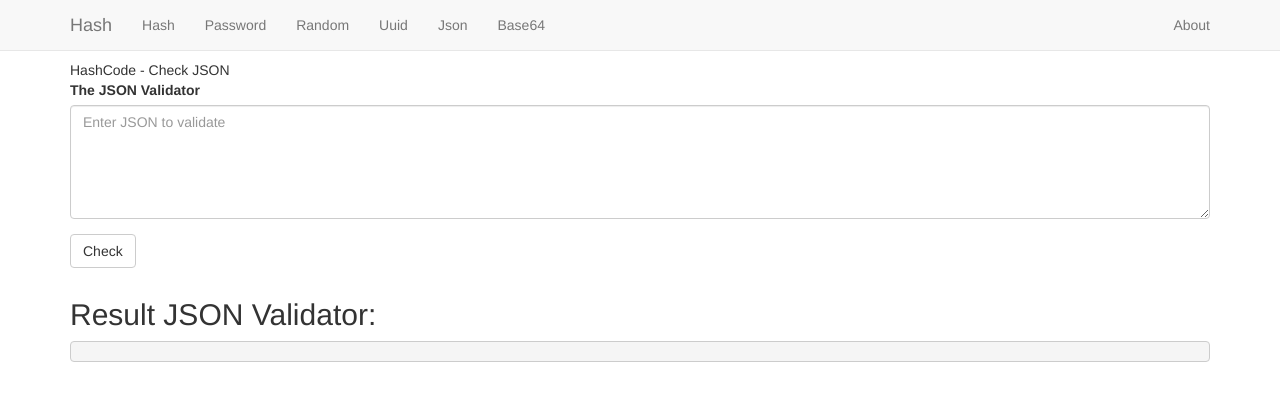
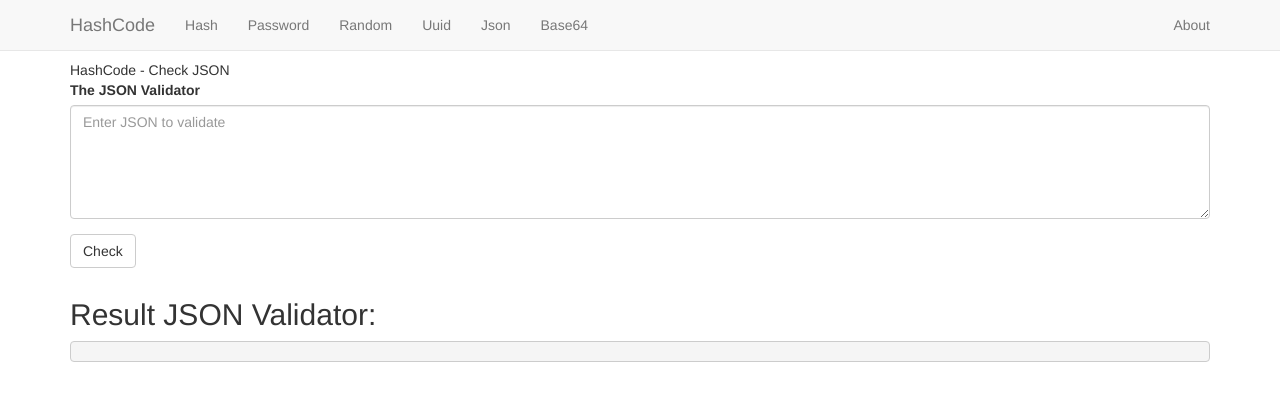
Before and after one commit to tim96/hash-symfony4, a Symfony app: template templates/index/json.html.twig in a window 1280 px wide. Shown: the top 401 px of the page. Run offline with Twig, Linux system fonts and the light colour scheme; the template is opened without the code that fills it, so the values that code supplies are empty; some libraries are stand-ins or nearby versions.

Commit message:
Changed title for project inside main layout.

```diff
--- a/templates/base.html.twig
+++ b/templates/base.html.twig
@@ -28,7 +28,7 @@
                 <span class="icon-bar"></span>
                 <span class="icon-bar"></span>
             </button>
-            <a class="navbar-brand" href="{{ path('hash') }}">Hash</a>
+            <a class="navbar-brand" href="{{ path('hash') }}">HashCode</a>
         </div>
         <div class="collapse navbar-collapse">
             <ul class="nav navbar-nav">
```
